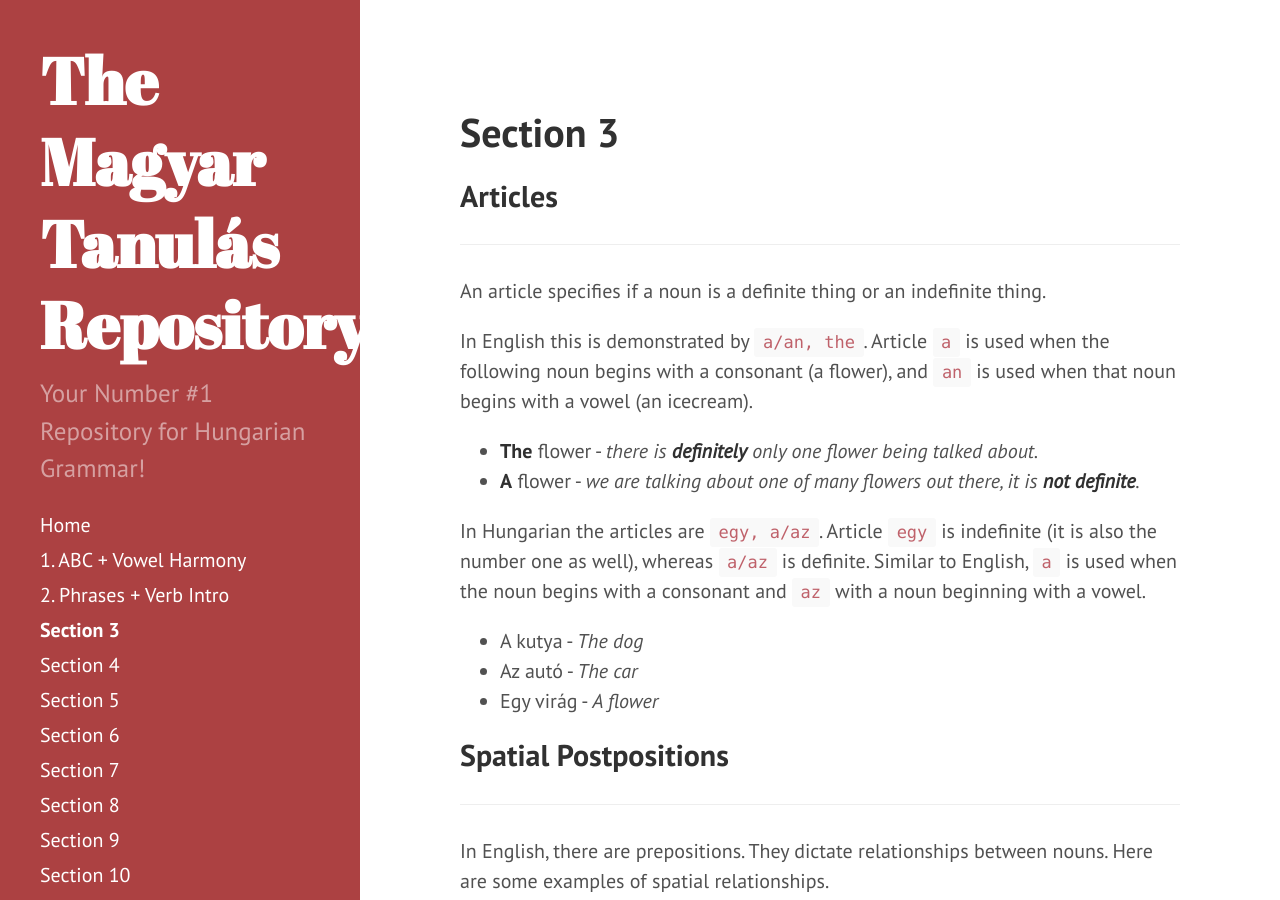
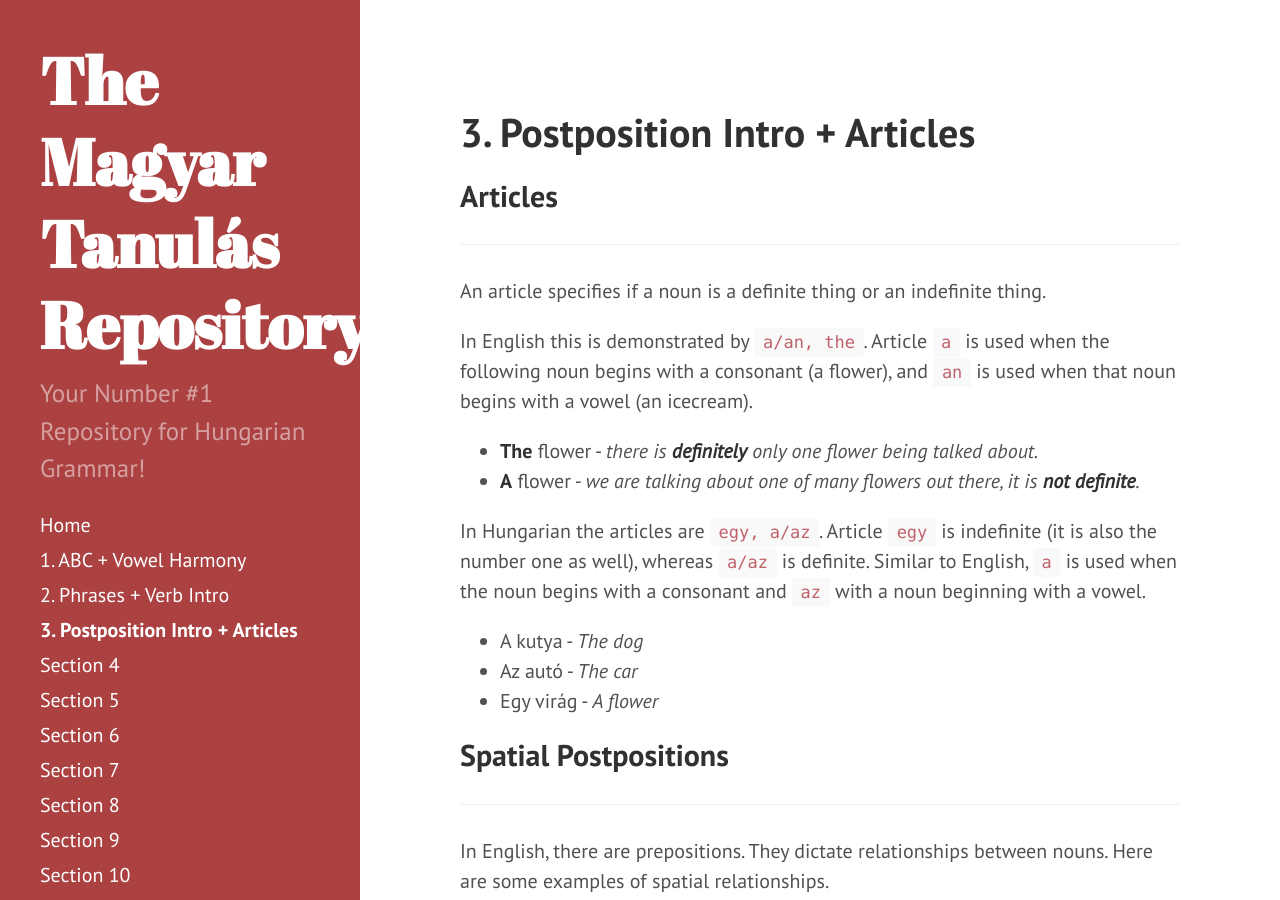
Before and after one commit to Magyartanulas/magyartanulas.github.io, a Jekyll site: the page built from Section3.md, in a window 1280 px wide and 900 px high. Built offline with Jekyll 4.4.1, drawn with Linux system fonts in a browser that asks for light colours; Markdown is read by kramdown in place of the engine named in the settings.

Commit message:
Update Section3.md

```diff
--- a/Section3.md
+++ b/Section3.md
@@ -1,6 +1,6 @@
 ---
 layout: page
-title: Section 3
+title: 3. Postposition Intro + Articles
 order: 3
 ---
 
```
